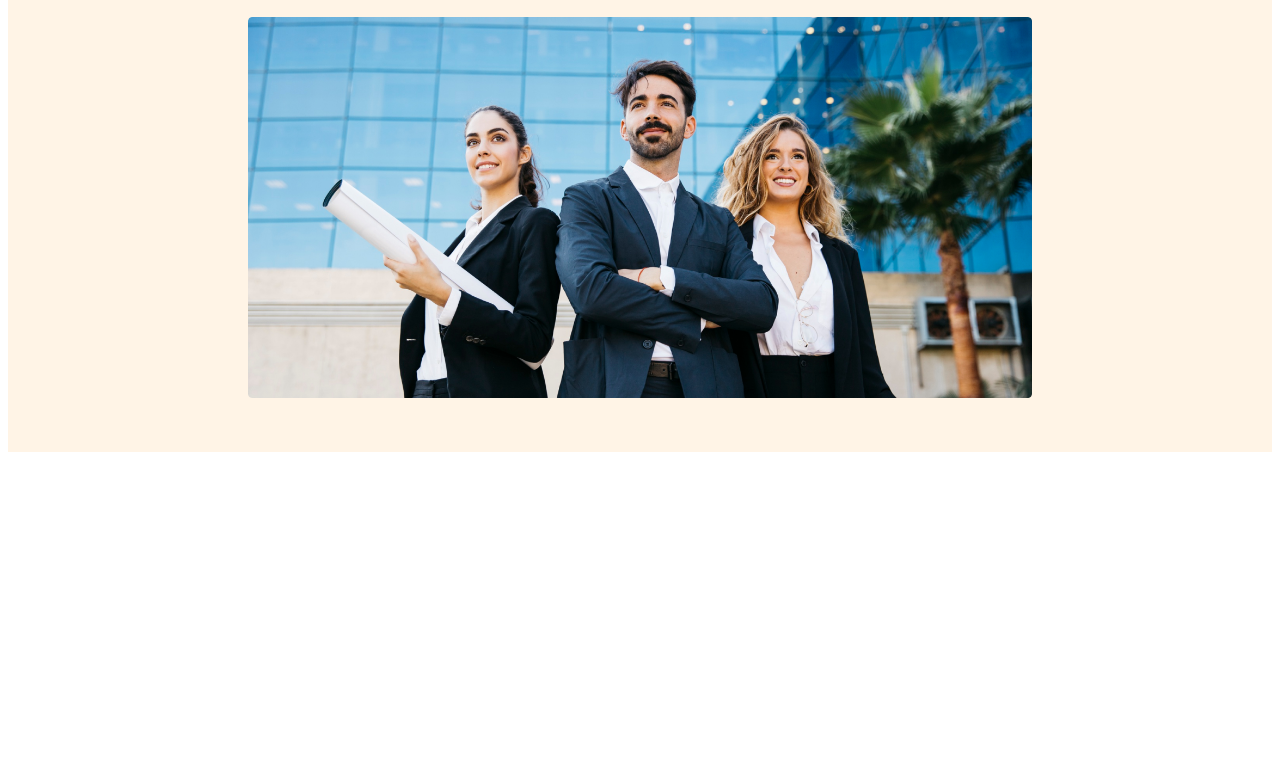
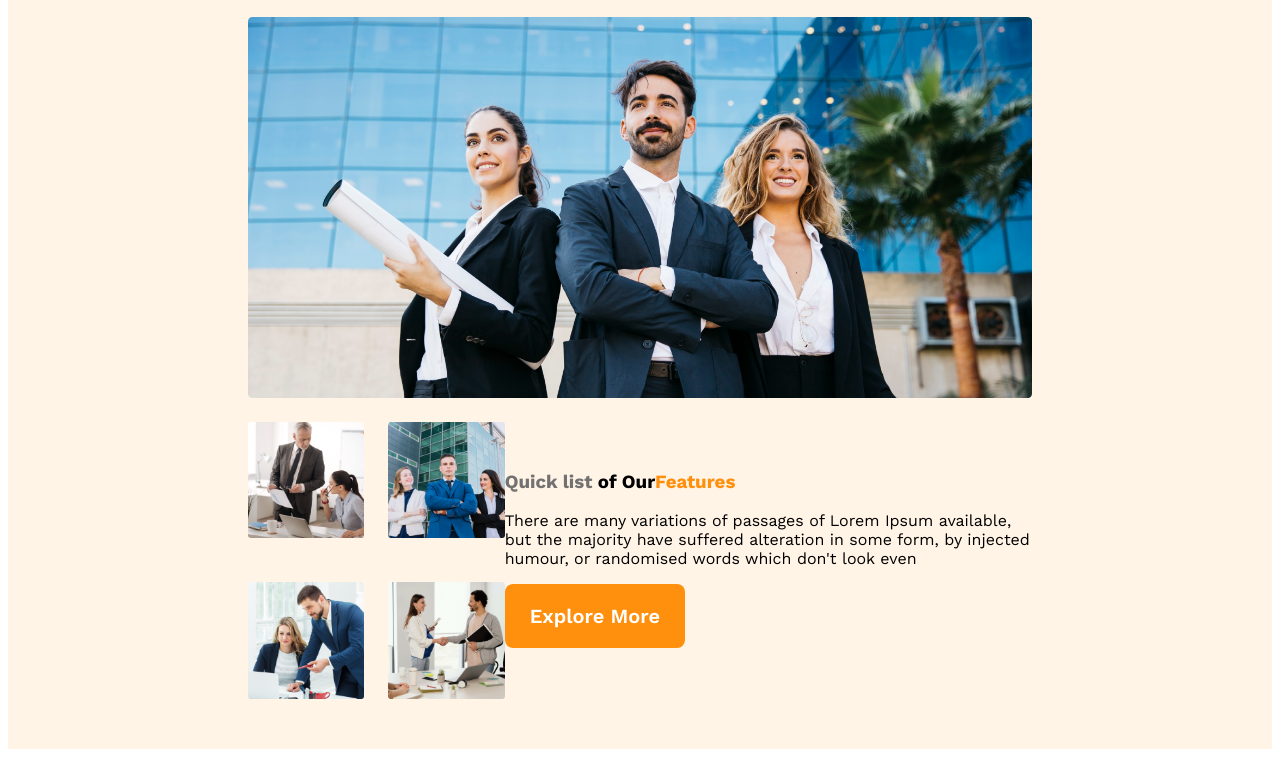
Before and after one commit to saad2206/g3-architect-website, a plain HTML site: page index.html in a window 1280 px wide. Shown: the part 570-1327 px from the top of the page. Before the commit the page ends 1030 px from the top, so only its background shows below. Drawn offline with nearby package versions, Linux system fonts and the light colour scheme.

Commit message:
features contant add

```diff
--- a/index.html
+++ b/index.html
@@ -27,7 +27,22 @@
 
     </header>
     <main>
+<section class="teams-container">
+    <diV class="teams-img-container">
+        <img src="images/team1.png" alt="">
+        <img src="images/team2.png" alt="">
+        <img src="images/team3.png" alt="">
+        <img src="images/team4.png" alt="">
 
+
+    </diV>
+    <div class="teams-contant">
+        <h3 class="teams-title"><span class="quick-list">Quick list</span> <span>of Our</span><span class="features">Features</span></h3>
+        <p class="teams-description">There are many variations of passages of Lorem Ipsum available, but the majority have suffered alteration in some form, by injected humour, or randomised words which don't look even</p>
+        <button class="btn-primary">Explore More</button>
+
+    </div>
+</section>
     </main>
     <footer>
 
--- a/styles/architect.css
+++ b/styles/architect.css
@@ -72,4 +72,25 @@ header{
 nav {
     flex-direction: column;
 }
-};
+}
+.teams-container{
+    display: flex;
+    align-items: center;
+}
+.teams-img-container{
+    display: grid;
+    grid-template-columns: repeat(2, 1fr);
+    gap: 24px;
+
+}
+.teams-title .quick-list{
+
+
+    color: #727272;
+    font-weight: 500px;
+
+}
+.teams-title .features{
+    color: #FF900E;
+    font-weight: 700
+}
```
